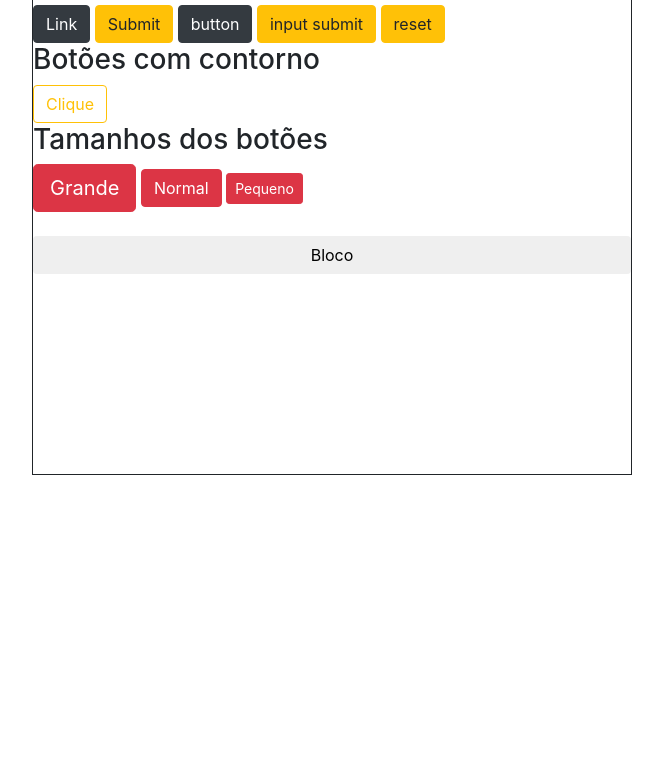
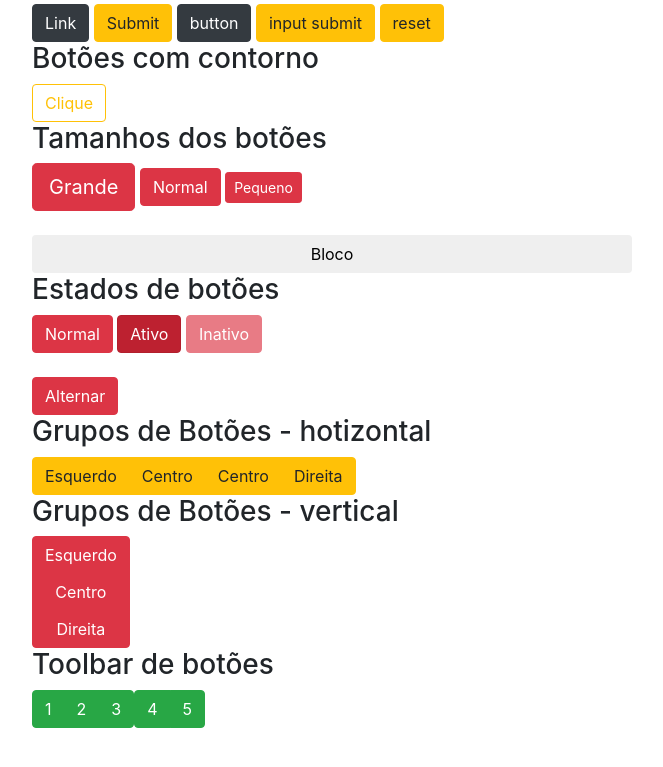
Before and after one commit to heberoffice21/1-bootstrap4-inicio, a plain HTML site: page botoes.html in a window 1280 px wide. Shown: the part 117-884 px from the top of the page, without its empty margins (308-971 px from the left). Before the commit the page ends 800 px from the top, so only its background shows below. Drawn offline with Linux system fonts and the light colour scheme.

Commit message:
06-09-2023 nesta pratica eu mostrei estados de botões, grupos de botões horizontais e verticais, mostrei como criar um toolbar de botões

```diff
--- a/botoes.html
+++ b/botoes.html
@@ -11,7 +11,7 @@
 
 </head>
 
-<body style="padding-bottom: 200px; width: 600px ; margin: 0 auto; border: 1px solid;">
+<body style="padding-bottom: 200px; width: 600px ; margin: 0 auto;">
 
 
     <!-- Botões
@@ -49,6 +49,45 @@ btn-warning, btn-danger, btn-light, btn-dark, btn-link
 <br><br>
 <button class="btn btn-block" type="button">Bloco</button>
 
+<!-- ESTADOS DOS BOTÕES
+opções: active, disabled
+-->
+
+<h3>Estados de botões</h3>
+<button class="btn btn-danger" type="button">Normal</button>
+<button class="btn btn-danger active" type="button">Ativo</button>
+<button class="btn btn-danger disabled" type="button">Inativo</button>
+<br><br>
+<button class="btn btn-danger" type="button" data-toggle="button">Alternar</button>
+
+<h3>Grupos de Botões - hotizontal</h3>
+<div class="btn-group">
+    <button class="btn btn-warning" type="button">Esquerdo</button>
+    <button class="btn btn-warning" type="button">Centro</button>
+    <button class="btn btn-warning" type="button">Centro</button>
+    <button class="btn btn-warning" type="button">Direita</button>
+</div>
+
+<h3>Grupos de Botões - vertical</h3>
+<div class="btn-group-vertical">
+    <button class="btn btn-danger" type="button">Esquerdo</button>
+    <button class="btn btn-danger" type="button">Centro</button>
+    <button class="btn btn-danger" type="button">Direita</button>
+</div>
+
+<h3>Toolbar de botões</h3>
+<div class="btn-toolbar">
+    <div class="btn-group">
+        <button class="btn btn-success" type="button">1</button>
+        <button class="btn btn-success" type="button">2</button>
+        <button class="btn btn-success" type="button">3</button>
+    </div>
+
+    <div class="btn-group">
+            <button class="btn btn-success" type="button">4</button>
+            <button class="btn btn-success" type="button">5</button>
+    </div>
+</div>
 
 
 
```
